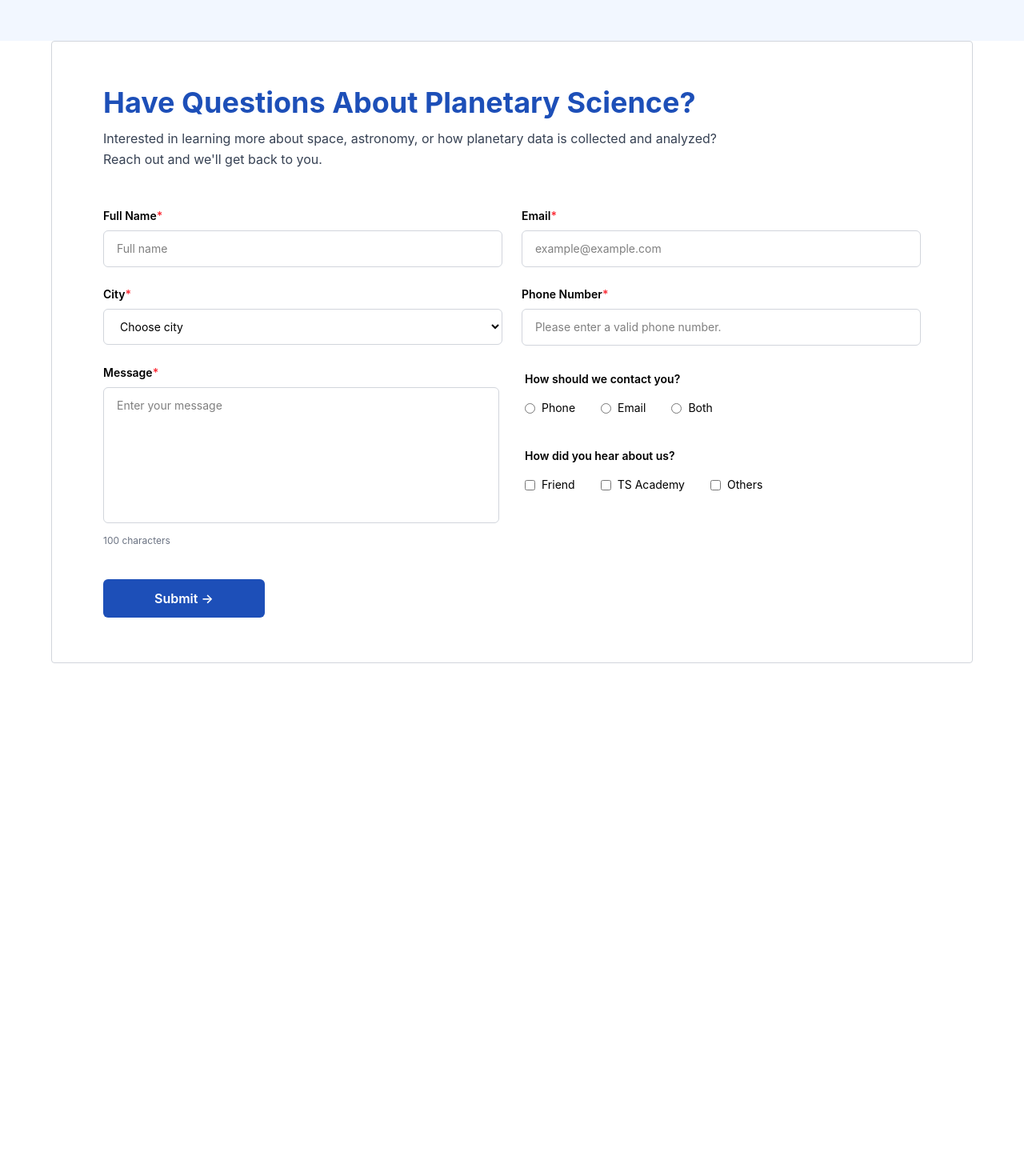
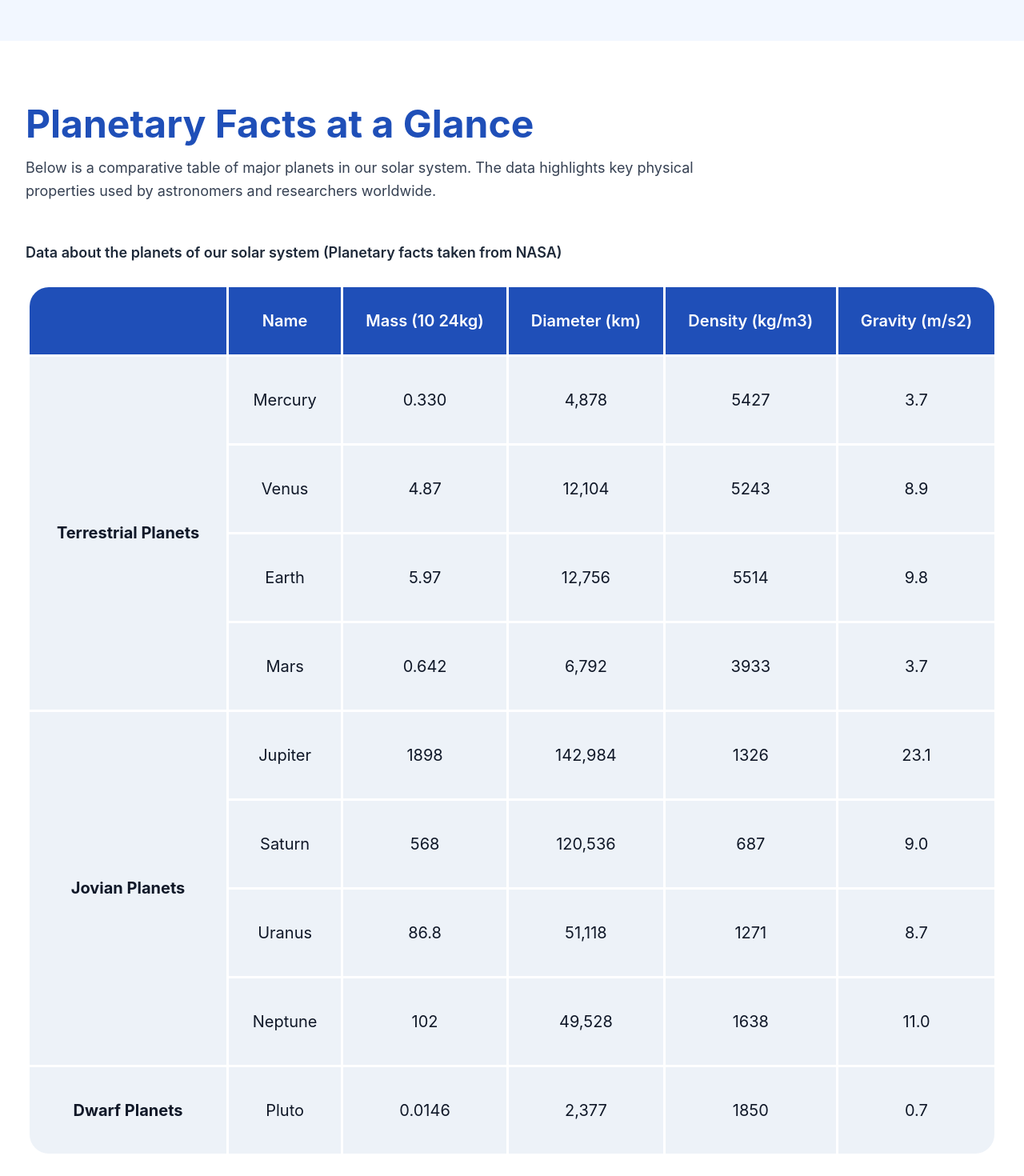
Before and after one commit to nexionovara-collab/Novaras-gurus, a React (Vite) app: page / in a window 1280 px wide. Shown: the part 1060-2530 px from the top of the page at 80% size. Before the commit the page ends 1889 px from the top, so only its background shows below. Built offline with nearby package versions, Linux system fonts and the light colour scheme; no server answers.

Commit message:
Add planetary facts table section

```diff
--- a/src/App.jsx
+++ b/src/App.jsx
@@ -1,6 +1,7 @@
 import Navbar from "./components/Navbar";
 import Hero from "./components/Hero";
 import PlanetList from "./components/PlanetList";
+import PlanetaryFacts from "./components/PlanetaryFacts";
 import ContactForm from "./components/ContactForm";
 
 function App() {
@@ -11,6 +12,9 @@ function App() {
       <div id="data">
         <PlanetList />
       </div>
+      <div id="facts">
+        <PlanetaryFacts />
+      </div>
       <div id="contact">
         <ContactForm />
       </div>
--- /dev/null
+++ b/src/components/PlanetaryFacts.css
@@ -0,0 +1,90 @@
+/* src/components/PlanetaryFacts.css */
+
+@import "tailwindcss";
+
+@layer components {
+  .facts-section {
+    @apply max-w-7xl mx-auto px-8 py-20 bg-white;
+  }
+
+  .facts-title {
+    @apply text-[#1f4fb8] text-5xl font-bold mb-4;
+  }
+
+  .facts-description {
+    @apply text-gray-700 text-lg leading-relaxed max-w-4xl mb-12;
+  }
+
+  .facts-subtitle {
+    @apply text-gray-800 font-semibold text-lg mb-6;
+  }
+
+  /* TABLE WRAPPER */
+  .table-wrapper {
+    @apply overflow-hidden rounded-3xl bg-white p-[2px];
+  }
+
+  /* TABLE */
+  .planet-table {
+    @apply w-full border-separate border-spacing-[3px] bg-white rounded-3xl;
+  }
+
+  /* HEADER */
+  .planet-table thead tr {
+    @apply bg-transparent;
+  }
+
+  .planet-table th {
+    @apply bg-[#1f4fb8]
+           text-white
+           text-xl
+           font-semibold
+           text-center
+           py-7
+           px-5;
+  }
+
+  /* BODY CELLS */
+  .planet-table td {
+    @apply bg-[#edf2f8]
+           text-center
+           text-gray-900
+           text-xl
+           py-10
+           px-6;
+  }
+
+  /* CATEGORY CELLS */
+  .category-cell {
+    @apply bg-[#dbe6f7]
+           font-bold
+           text-gray-900
+           align-middle
+           text-2xl;
+  }
+
+  .sub-category {
+    @apply bg-[#dbe6f7]
+           font-bold
+           text-gray-900
+           align-middle
+           text-xl;
+  }
+
+  /* ROUNDED CORNERS */
+  .planet-table thead tr th:first-child {
+    @apply rounded-tl-3xl;
+  }
+
+  .planet-table thead tr th:last-child {
+    @apply rounded-tr-3xl;
+  }
+
+  .planet-table tbody tr:last-child td:first-child {
+    @apply rounded-bl-3xl;
+  }
+
+  .planet-table tbody tr:last-child td:last-child {
+    @apply rounded-br-3xl;
+  }
+}
--- /dev/null
+++ b/src/components/PlanetaryFacts.jsx
@@ -0,0 +1,139 @@
+// src/components/PlanetaryFacts.jsx
+
+import "./PlanetaryFacts.css";
+
+function PlanetaryFacts() {
+  return (
+    <section className="facts-section">
+      {/* Heading */}
+      <h1 className="facts-title">
+        Planetary Facts at a Glance
+      </h1>
+
+      <p className="facts-description">
+        Below is a comparative table of major planets in our solar system.
+        The data highlights key physical properties used by astronomers
+        and researchers worldwide.
+      </p>
+
+      <h3 className="facts-subtitle">
+        Data about the planets of our solar system
+        (Planetary facts taken from NASA)
+      </h3>
+
+      {/* Table */}
+      <div className="table-wrapper">
+        <table className="planet-table">
+          <thead>
+            <tr>
+              <th></th>
+
+              <th>Name</th>
+              <th>Mass (10 24kg)</th>
+              <th>Diameter (km)</th>
+              <th>Density (kg/m3)</th>
+              <th>Gravity (m/s2)</th>
+            </tr>
+          </thead>
+
+          <tbody>
+            {/* Terrestrial Planets */}
+            <tr>
+              <td
+                rowSpan="4"
+                className="category-cell"
+              >
+                Terrestrial Planets
+              </td>
+
+              <td>Mercury</td>
+              <td>0.330</td>
+              <td>4,878</td>
+              <td>5427</td>
+              <td>3.7</td>
+            </tr>
+
+            <tr>
+              <td>Venus</td>
+              <td>4.87</td>
+              <td>12,104</td>
+              <td>5243</td>
+              <td>8.9</td>
+            </tr>
+
+            <tr>
+              <td>Earth</td>
+              <td>5.97</td>
+              <td>12,756</td>
+              <td>5514</td>
+              <td>9.8</td>
+            </tr>
+
+            <tr>
+              <td>Mars</td>
+              <td>0.642</td>
+              <td>6,792</td>
+              <td>3933</td>
+              <td>3.7</td>
+            </tr>
+
+            {/* Jovian Planets */}
+            <tr>
+              <td
+                rowSpan="4"
+                className="category-cell"
+              >
+                Jovian Planets
+              </td>
+
+              <td>Jupiter</td>
+              <td>1898</td>
+              <td>142,984</td>
+              <td>1326</td>
+              <td>23.1</td>
+            </tr>
+
+            <tr>
+              <td>Saturn</td>
+              <td>568</td>
+              <td>120,536</td>
+              <td>687</td>
+              <td>9.0</td>
+            </tr>
+
+            <tr>
+              <td>Uranus</td>
+              <td>86.8</td>
+              <td>51,118</td>
+              <td>1271</td>
+              <td>8.7</td>
+            </tr>
+
+            <tr>
+              <td>Neptune</td>
+              <td>102</td>
+              <td>49,528</td>
+              <td>1638</td>
+              <td>11.0</td>
+            </tr>
+
+            {/* Dwarf Planets */}
+            <tr>
+              <td className="category-cell">
+                Dwarf Planets
+              </td>
+
+              <td>Pluto</td>
+              <td>0.0146</td>
+              <td>2,377</td>
+              <td>1850</td>
+              <td>0.7</td>
+            </tr>
+          </tbody>
+        </table>
+      </div>
+    </section>
+  );
+}
+
+export default PlanetaryFacts;
```
Also changed, not shown: 1 other file (tests, documents, lock files or other folders).
